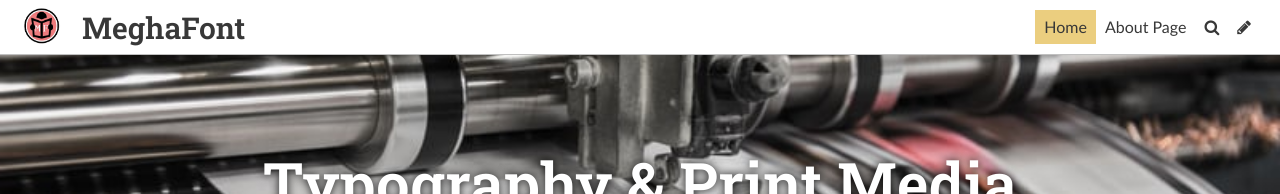
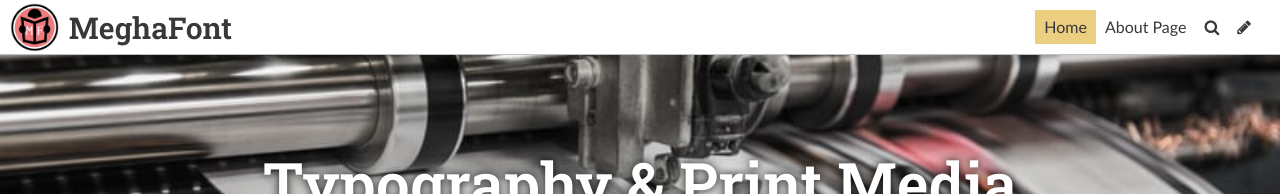
Before and after one commit to meghantole/tarm, a Jekyll site: the page built from index.html, in a window 1280 px wide. Shown: the top 194 px of the page. Built offline with Jekyll 4.4.1, drawn with Linux system fonts in a browser that asks for light colours; some web fonts are replaced; the list of posts is cut into pages by our own code.

Commit message:
Update Settings “general”

```diff
--- a/_data/settings.yml
+++ b/_data/settings.yml
@@ -6,8 +6,8 @@ header_text: Typography & Print Media
 header_text_color: "#ffffff"
 bannerheight: 20vmax
 navbarheight: 55px
-logo: ../uploads/meghan-fotgktnw.jpg
-favicon: ../uploads/meghan-fotgktnw.jpg
+logo: ../uploads/jjjjj.jpg
+favicon: ../uploads/jjjjj.jpg
 gridlayout: true
 fixednavbar: true
 upzoom: true
```
Also changed, not shown: uploads/jjjjj.jpg (added).
